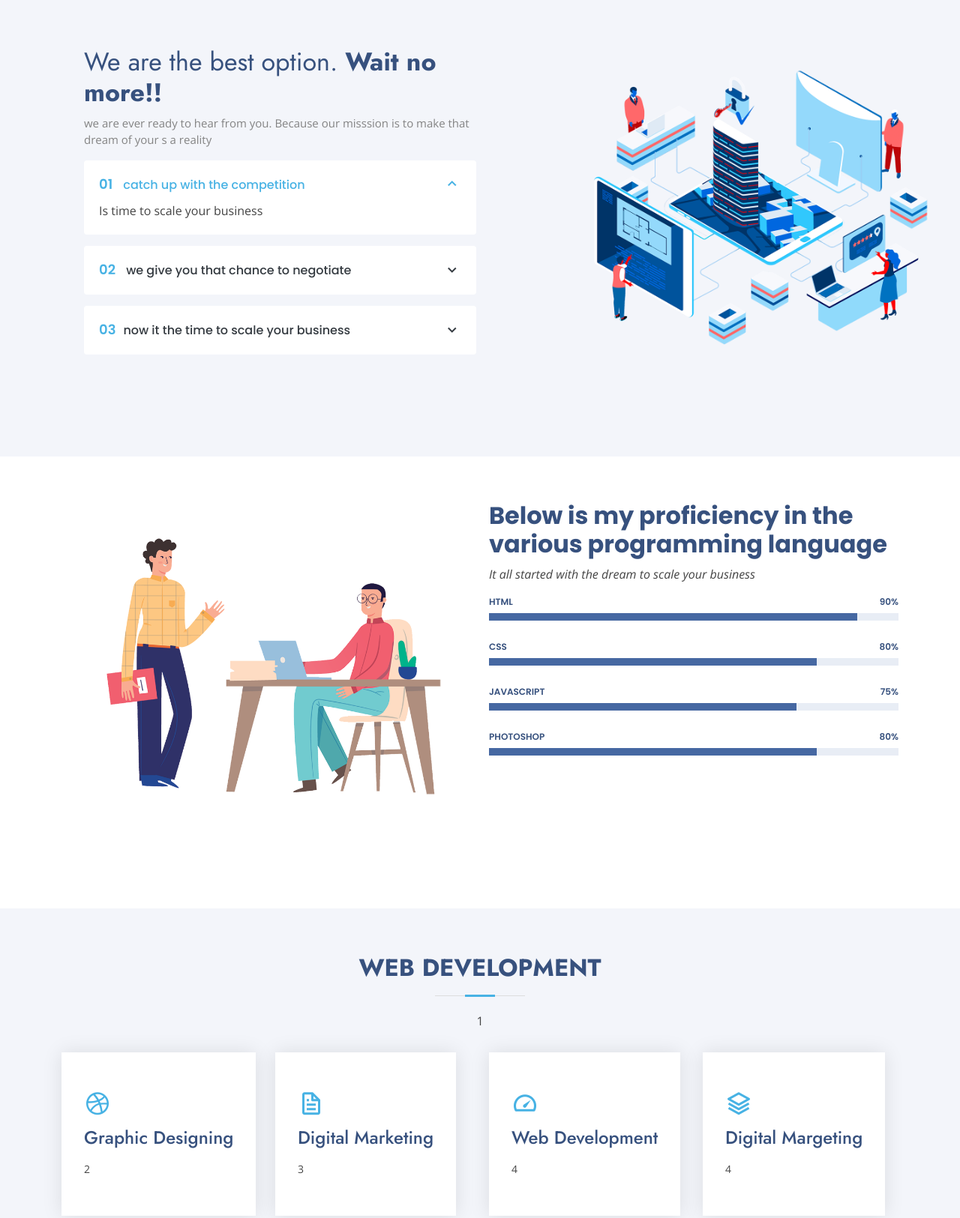
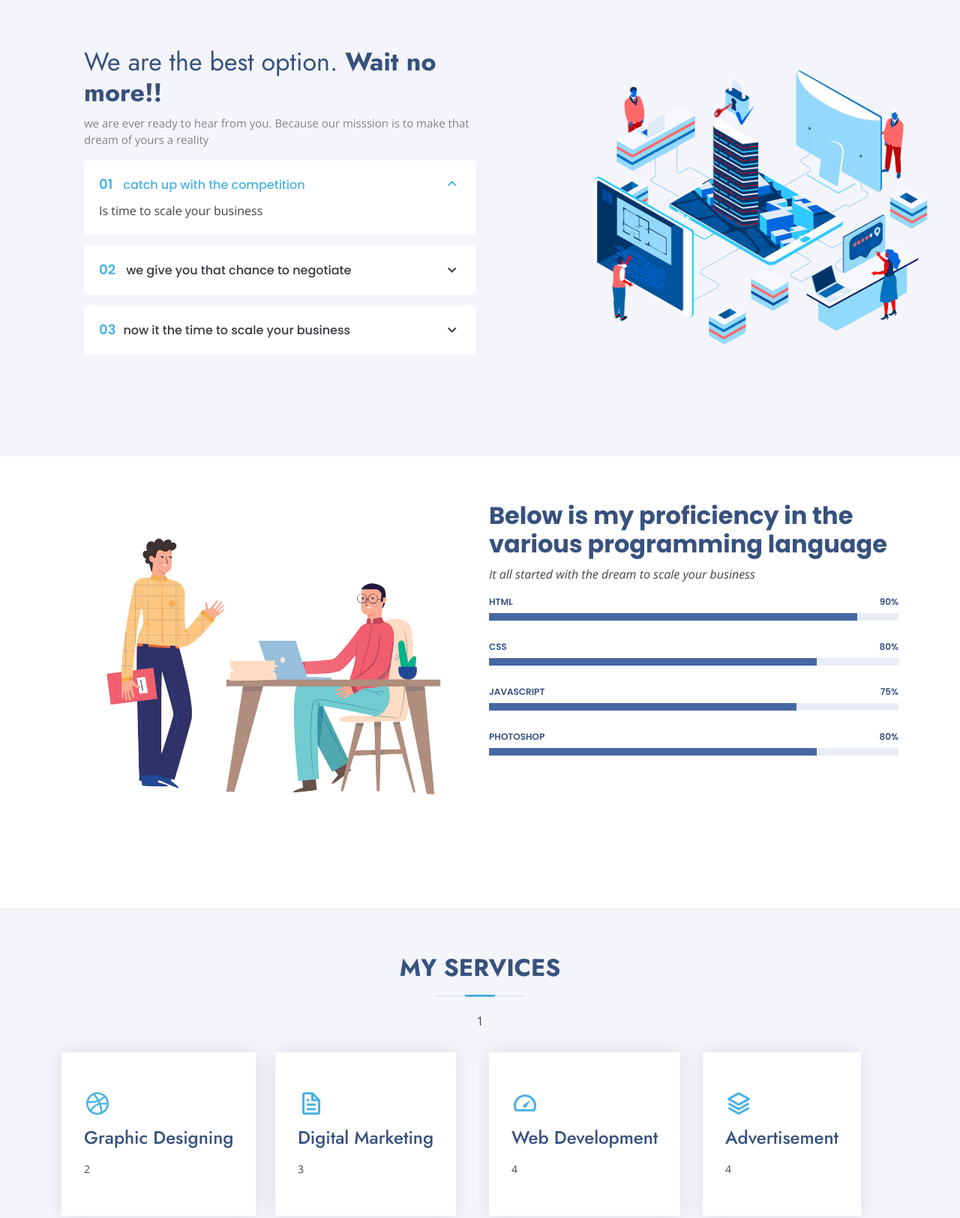
Before and after one commit to alex-njoya/PORTFOLIO, a plain HTML site: page index.html in a window 1280 px wide. Shown: the part 1121-2746 px from the top of the page at 75% size. Drawn offline with nearby package versions, Linux system fonts and the light colour scheme.

Commit message:
second commit

```diff
--- a/index.html
+++ b/index.html
@@ -86,7 +86,7 @@
         <div class="row content">
           <div class="col-lg-6">
             <p>
-              i work as a graphic designer  and web Developer with tow years of experience.I will be gratefull to be at your service to help scale your business
+              I work as a graphic designer  and web Developer with two years of experience.I will be grateful to be at your service to help scale your business
             </p>
             <ul>
               <li><i class="ri-check-double-line"></i> I love to serve you </li>
@@ -116,7 +116,7 @@
             <div class="content">
               <h3>We are the best option. <strong>Wait no more!!</strong></h3>
               <p>
-                we are ever ready to hear from you. Because our misssion is to make that dream of your s a reality
+                we are ever ready to hear from you. Because our misssion is to make that dream of yours a reality
               </p>
             </div>
 
@@ -218,7 +218,7 @@
       <div class="container" data-aos="fade-up">
 
         <div class="section-title">
-          <h2>Web Development</h2>
+          <h2>My Services</h2>
           <p>1</p>
         </div>
 
@@ -250,7 +250,7 @@
           <div class="col-xl-3 col-md-6 d-flex align-items-stretch mt-4 mt-xl-0" data-aos="zoom-in" data-aos-delay="400">
             <div class="icon-box">
               <div class="icon"><i class="bx bx-layer"></i></div>
-              <h4><a href="">Digital Margeting </a></h4>
+              <h4><a href="">Advertisement </a></h4>
               <p>4</p>
             </div>
           </div>
```
